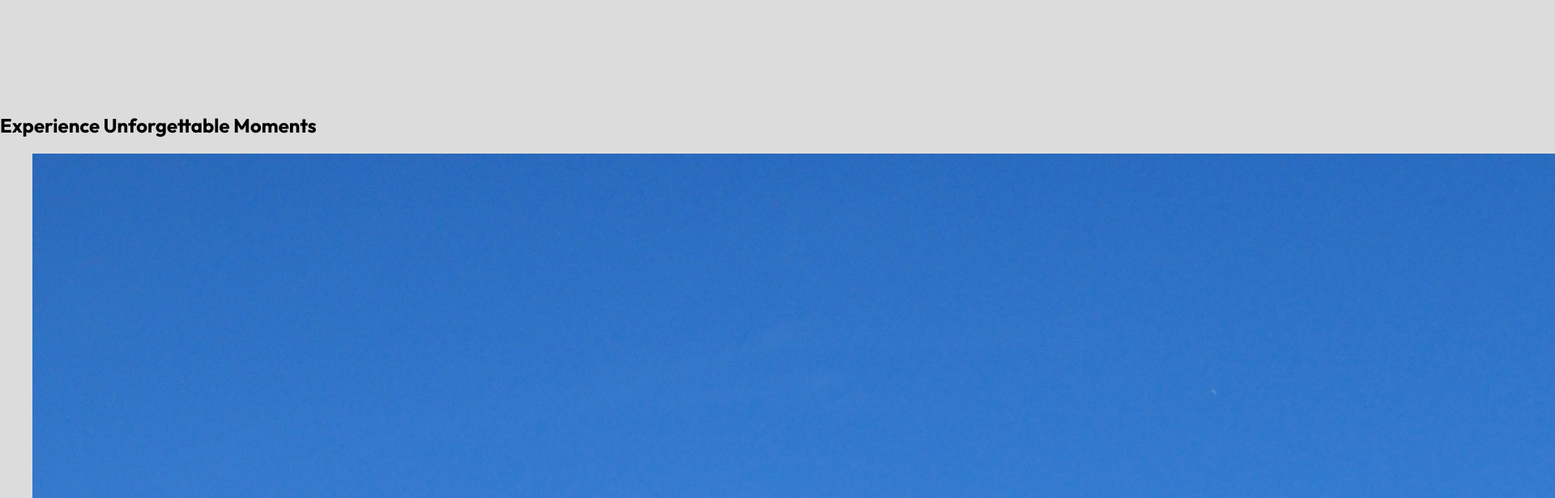
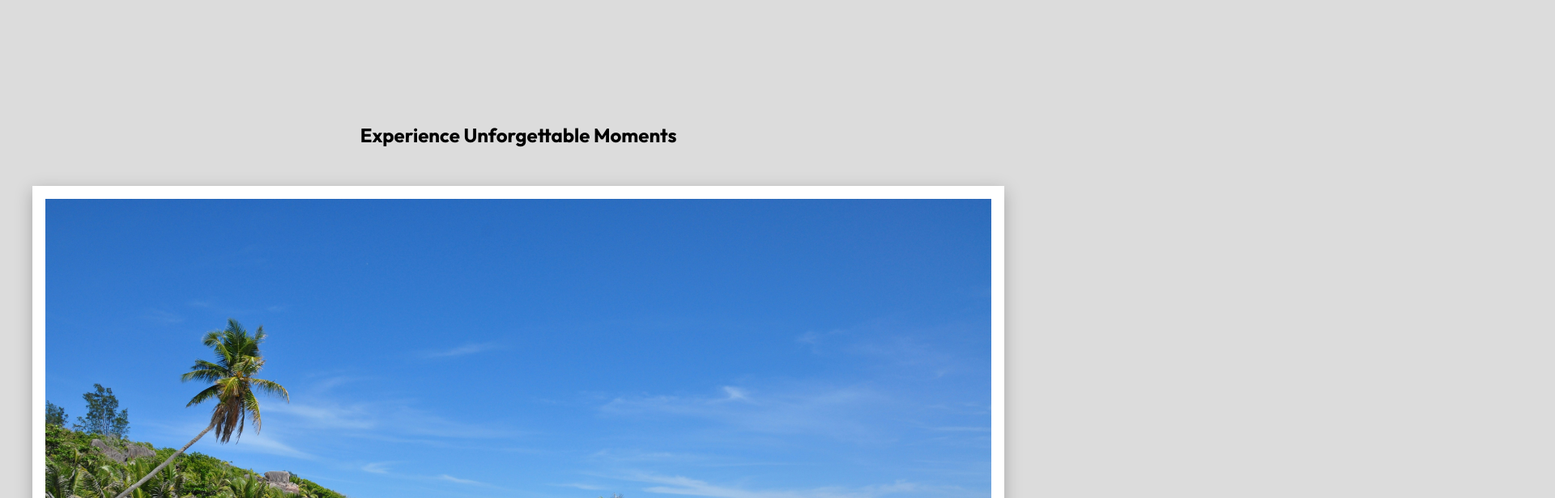
Before and after one commit to ej-otilla/sl-beach-resort, a plain HTML site: page index.html in a window 1280 px wide. Shown: the part 680-1296 px from the top of the page at 81% size, 1920 px wide, since content can reach past the window. Drawn offline with Linux system fonts and the light colour scheme; a script that the page names is missing.

Commit message:
Style the homepage content section with figure and caption styles

```diff
--- a/styles.css
+++ b/styles.css
@@ -184,3 +184,39 @@ nav ul li a {
     display: none;
     z-index: 0;
 }
+
+/* HOMEPAGE CONTENT */
+
+#homepage-content h2 {
+    margin: 0;
+    padding: 2rem;
+    text-align: center;
+    color: black;
+}
+
+#homepage-content figure {
+    background-color: #fff;
+    padding: 1rem;
+    position: relative;
+    display: inline-block;
+    box-shadow: 0 6px 20px rgba(0, 0, 0, 0.25);
+}
+
+#homepage-content figure::after {
+    content: '';
+    position: absolute;
+    bottom: -10px;
+    left: 0;
+    width: 100%;
+    height: 10px;
+    background: linear-gradient(135deg, #23db70, #6e9add);
+}
+
+#homepage-content figure img {
+    width: 100%;
+}
+
+#homepage-content figure figcaption {
+    padding: 0 0.5rem;
+    margin-bottom: 1rem;
+}
```
